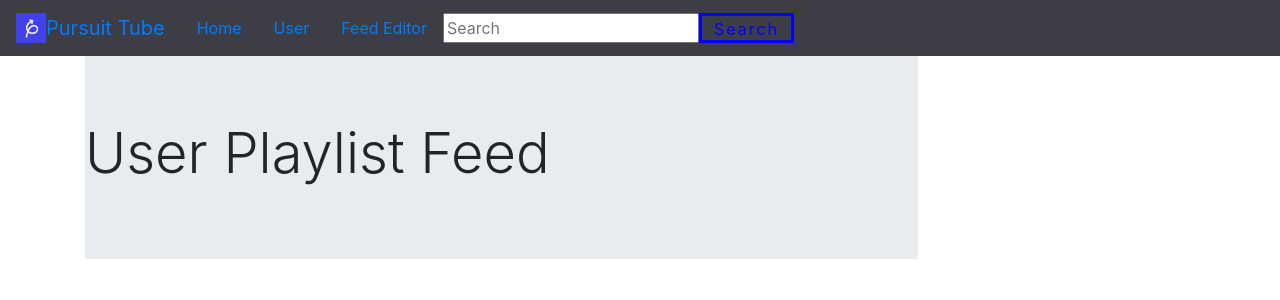
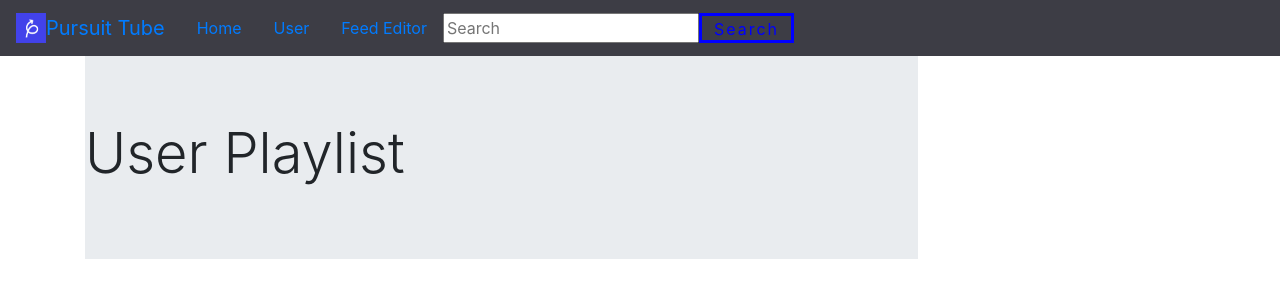
Before and after one commit to JennMP88/sequel_motube, a React (Create React App) app: page /#/ in a window 1280 px wide. Shown: the top 300 px of the page. Built offline with nearby package versions, Linux system fonts and the light colour scheme.

Commit message:
change playlist name text

```diff
--- a/src/components/home.js
+++ b/src/components/home.js
@@ -12,7 +12,7 @@ class Home extends React.Component {
             <div class="container">
                 <div className='Jumbo'>
                     <div class="jumbotron jumbotron-fluid">
-                            <h1 class="display-4">User Playlist Feed</h1>
+                            <h1 class="display-4">User Playlist</h1>
                         </div>
                     </div>
 
```
